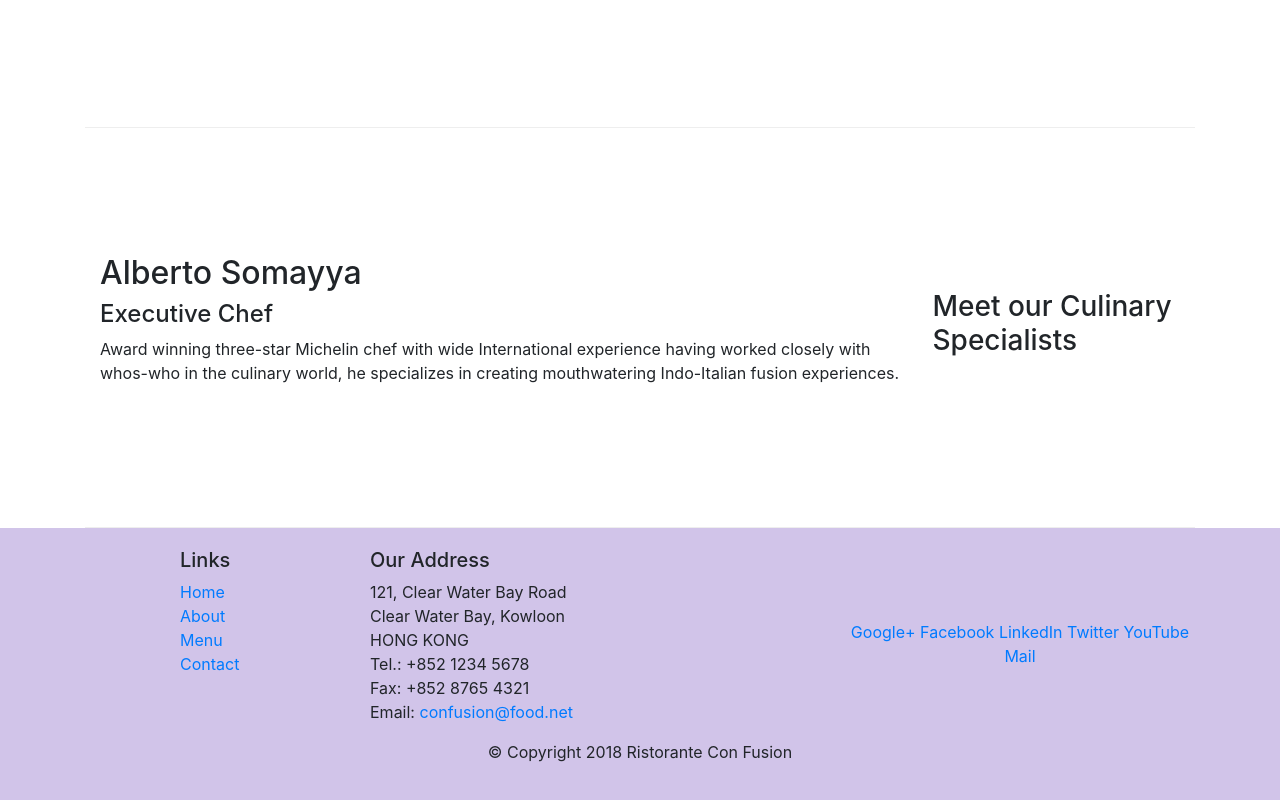
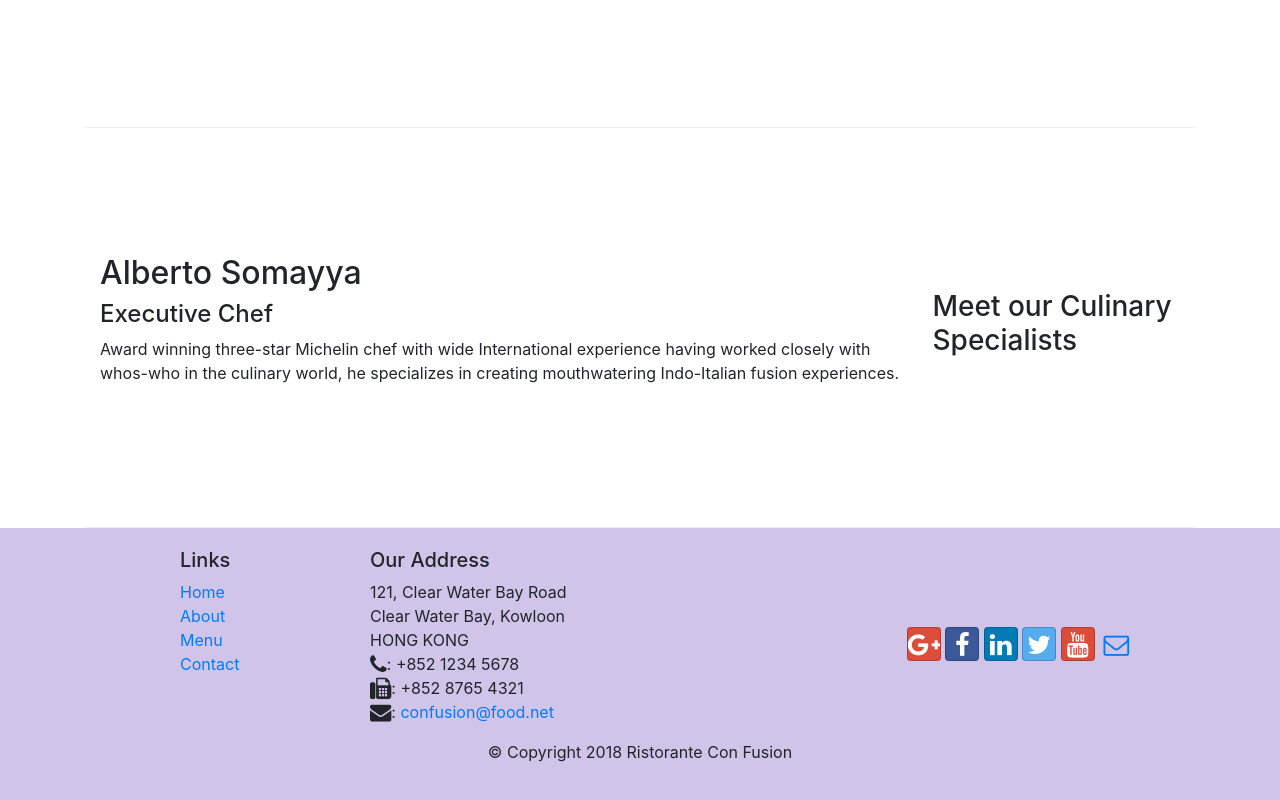
Before and after one commit to AnxhelaDecka/confusion, a website: page index.html in a window 1280 px wide. Shown: the part 1006-1806 px from the top of the page. Drawn offline with nearby package versions, Linux system fonts and the light colour scheme.

Commit message:
icon fonts

```diff
--- a/index.html
+++ b/index.html
@@ -98,20 +98,20 @@
 		              121, Clear Water Bay Road<br>
 		              Clear Water Bay, Kowloon<br>
 		              HONG KONG<br>
-		              Tel.: +852 1234 5678<br>
-		              Fax: +852 8765 4321<br>
-		              Email: <a href="mailto:confusion@food.net">confusion@food.net</a>
+		              <i class="fa fa-phone fa-lg"></i>: +852 1234 5678<br>
+		              <i class="fa fa-fax fa-lg"></i>: +852 8765 4321<br>
+		              <i class="fa fa-envelope fa-lg"></i>: <a href="mailto:confusion@food.net">confusion@food.net</a>
 		           </address>
                 </div>
                 <div class="col-12 col-sm-4 align-self-center">
-                    <div class="text-center">
-                        <a href="http://google.com/+">Google+</a>
-                        <a href="http://www.facebook.com/profile.php?id=">Facebook</a>
-                        <a href="http://www.linkedin.com/in/">LinkedIn</a>
-                        <a href="http://twitter.com/">Twitter</a>
-                        <a href="http://youtube.com/">YouTube</a>
-                        <a href="mailto:">Mail</a>
-                    </div>
+                        <div class="text-center">
+                            <a class="btn btn-social-icon btn-google" href="http://google.com/+"><i class="fa fa-google-plus"></i></a>
+                            <a class="btn btn-social-icon btn-facebook" href="http://www.facebook.com/profile.php?id="><i class="fa fa-facebook"></i></a>
+                            <a class="btn btn-social-icon btn-linkedin" href="http://www.linkedin.com/in/"><i class="fa fa-linkedin"></i></a>
+                            <a class="btn btn-social-icon btn-twitter" href="http://twitter.com/"><i class="fa fa-twitter"></i></a>
+                            <a class="btn btn-social-icon btn-google" href="http://youtube.com/"><i class="fa fa-youtube"></i></a>
+                            <a class="btn btn-social-icon" href="mailto:"><i class="fa fa-envelope-o"></i></a>
+                        </div>
                 </div>
            </div>
            <div class="row justify-content-center">
```
Also changed, not shown: aboutus.html (+18 -17 lines).
